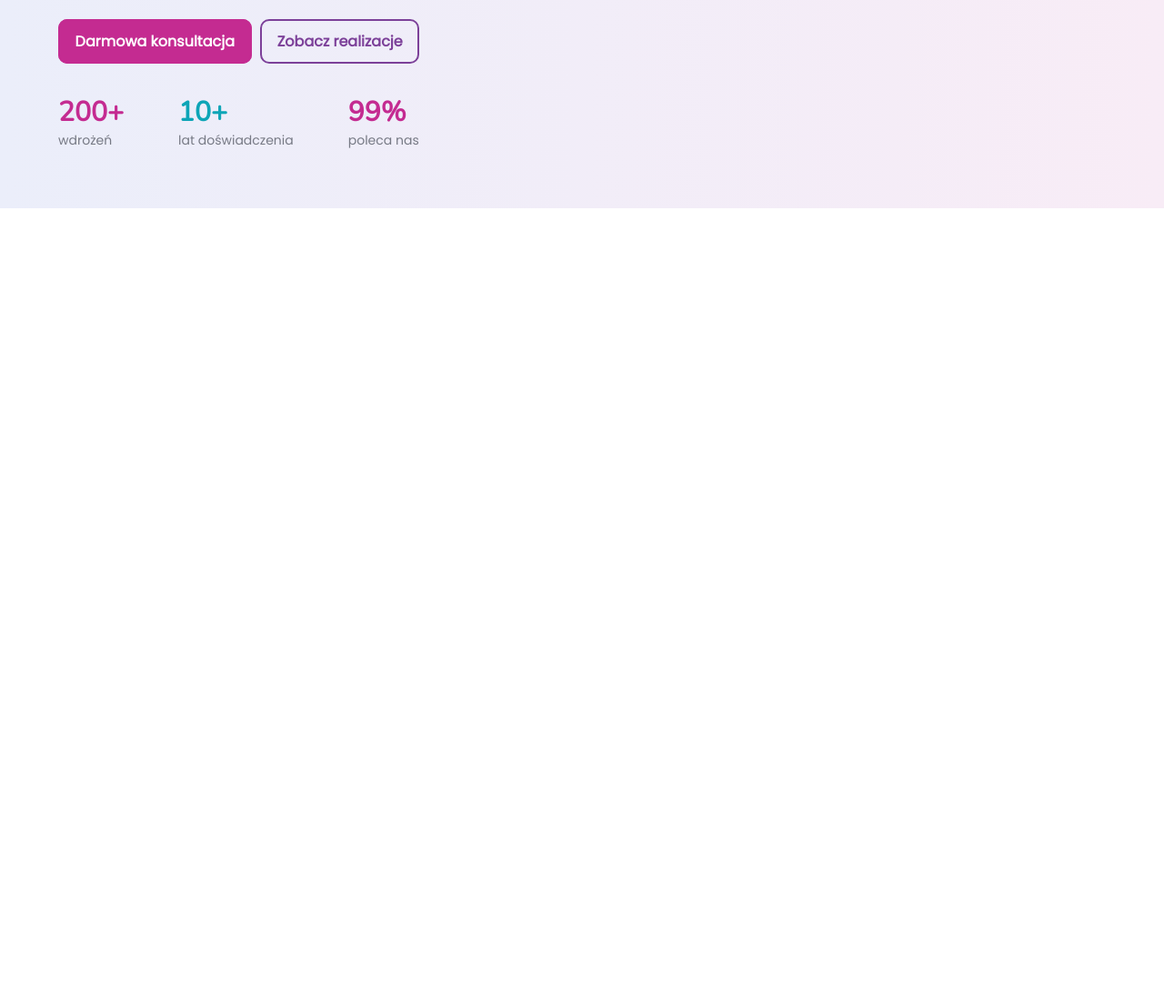
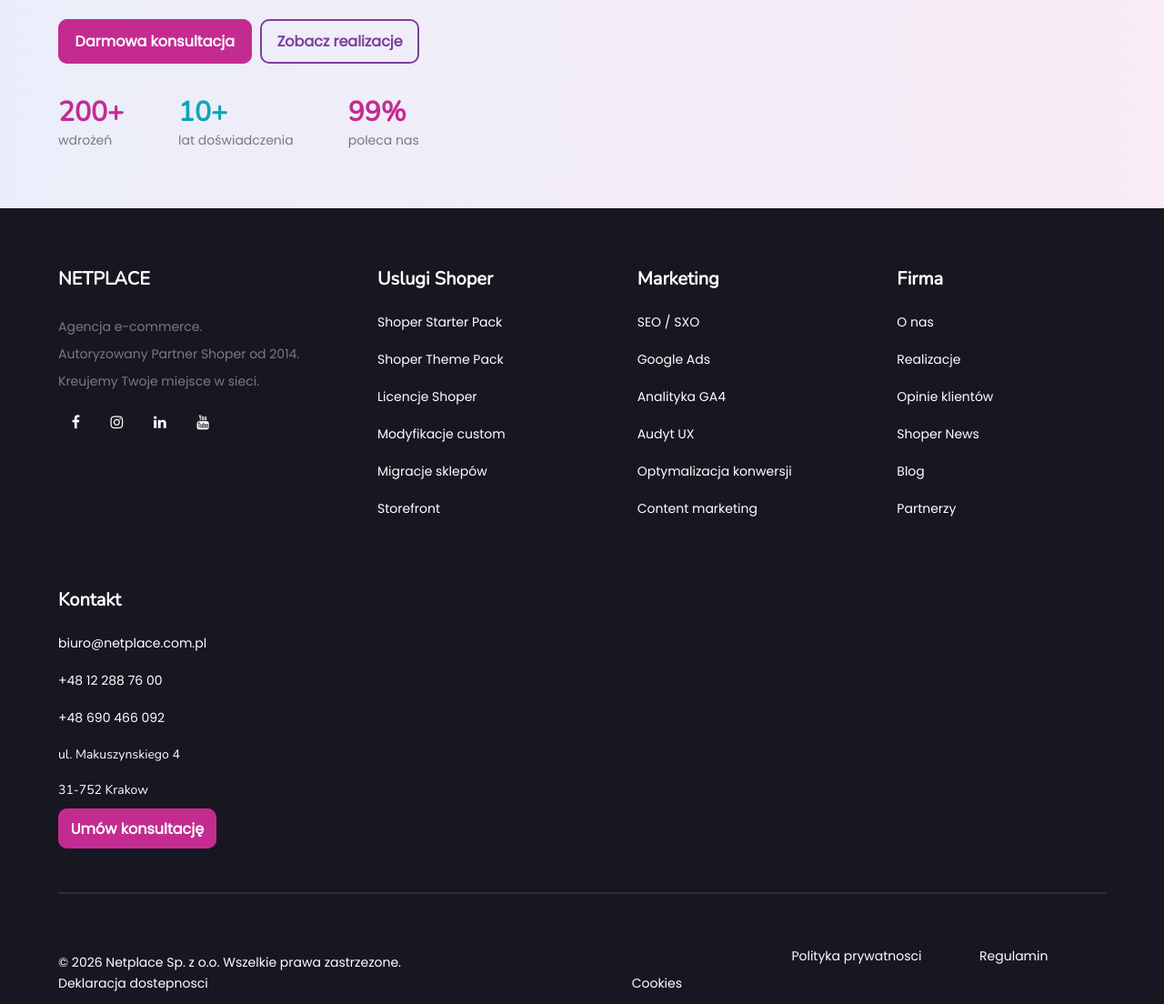
Before and after one commit to meli086/netProject, a plain HTML site: page indexMain.html in a window 1280 px wide. Shown: the part 844-1948 px from the top of the page at 91% size. Before the commit the page ends 1073 px from the top, so only its background shows below. Drawn offline with nearby package versions, Linux system fonts and the light colour scheme.

Commit message:
footer done

```diff
--- a/indexMain.html
+++ b/indexMain.html
@@ -5,6 +5,7 @@
     <meta name="viewport" content="width=device-width, initial-scale=1.0">
     <title>HOME - NETPLACE</title>
     <link rel="stylesheet" href="style.css">
+    <link rel="stylesheet" href="https://cdnjs.cloudflare.com/ajax/libs/font-awesome/4.7.0/css/font-awesome.min.css">
     <link href='https://fonts.googleapis.com/css?family=Nunito' rel='stylesheet'>
     <link href='https://fonts.googleapis.com/css?family=Poppins' rel='stylesheet'>
 </head>
@@ -86,6 +87,91 @@
                 <img src="images/heroVisual.png" alt="hero visual" id="heroVisual">
             </div>
         </div>
+
+        <div class="issues">
+
+        </div>
     </main>
+
+    <footer class="bigFooter">
+        <section class="footMain">
+            <div class="footContent">
+                <h3>NETPLACE</h3>
+                <p class="smallerText14">
+                    Agencja e-commerce.
+                    <br>
+                    Autoryzowany Partner Shoper od 2014.
+                    <br>
+                    Kreujemy Twoje miejsce w sieci.
+                </p>
+                <br>
+                <div class="icons">
+                        <a href="" class="fa fa-facebook"></a>
+                        <a href="" class="fa fa-instagram"></a>
+                        <a href="" class="fa fa-linkedin"></a>
+                        <a href="" class="fa fa-youtube"></a>
+                </div>
+            </div>
+
+            <div class="footContent">
+                <h4>Uslugi Shoper</h4>
+                <li><a href="">Shoper Starter Pack</a></li>
+                <li><a href="">Shoper Theme Pack</a></li>
+                <li><a href="">Licencje Shoper</a></li>
+                <li><a href="">Modyfikacje custom</a></li>
+                <li><a href="">Migracje sklepów</a></li>
+                <li><a href="">Storefront</a></li>
+            </div>
+
+            <div class="footContent">
+                <h4>Marketing</h4>
+                <li><a href="">SEO / SXO</a></li>
+                <li><a href="">Google Ads</a></li>
+                <li><a href="">Analityka GA4</a></li>
+                <li><a href="">Audyt UX</a></li>
+                <li><a href="">Optymalizacja konwersji</a></li>
+                <li><a href="">Content marketing</a></li>
+            </div>
+
+            <div class="footContent">
+                <h4>Firma</h4>
+                <li><a href="">O nas</a></li>
+                <li><a href="">Realizacje</a></li>
+                <li><a href="">Opinie klientów</a></li>
+                <li><a href="">Shoper News</a></li>
+                <li><a href="">Blog</a></li>
+                <li><a href="">Partnerzy</a></li>
+            </div>
+
+            <div class="footContent">
+                <h4>Kontakt</h4>
+                <li><a href="">biuro@netplace.com.pl</a></li>
+                <li><a href="">+48 12 288 76 00</a></li>
+                <li><a href="">+48 690 466 092</a></li>
+                <li>ul. Makuszynskiego 4</li>
+                <li>31-752 Krakow</li>
+                <a href="" class="btnThingFoot">Umów konsultację</a>
+            </div>
+        </section>
+        <hr class="footLine">
+        <section class="footLower">
+            <p id="reserved">
+                <span class="smallP">© 2026 Netplace Sp. z o.o. Wszelkie prawa zastrzezone.</span>
+            </p>
+            <a href="" class="smallLink">
+                <p class="smallP">Polityka prywatnosci</p>
+            </a>
+            <a href="" class="smallLink">
+                <p class="smallP">Regulamin</p>
+            </a>
+            <a href="" class="smallLink">
+                <p class="smallP">Deklaracja dostepnosci</p>
+            </a>
+            <a href="" class="smallLink">
+                <p class="smallP">Cookies</p>
+            </a>
+        </section>
+    </footer>
+
 </body>
 </html>
--- a/style.css
+++ b/style.css
@@ -440,3 +440,70 @@
 #heroVisual {
     width: 85%;
 }
+.bigFooter {
+    background-color: #171721;
+    padding-top: 5%;
+    padding-left: 5%;
+    padding-right: 5%;
+    padding-bottom: 1%;
+}
+.footMain {
+    background-color: #171721;
+    font-family: 'Nunito';
+    color: white;
+    display: grid;
+    grid-template-columns: repeat(auto-fit, minmax(200px, auto));
+    gap: 3.5rem;
+    margin-bottom: 5%;
+}
+.fa {
+    margin: 5%;
+}
+.footContent h4, .footContent h3 {
+    margin-bottom: 1.5rem;
+}
+.footContent h4 {
+    font-size: 20px;
+}
+.footContent li {
+    list-style-type: none;
+    margin-bottom: 20px;
+    font-size: 14px;
+}
+.footContent li a {
+    font-weight: 500;
+}
+.footContent p {
+    line-height: 30px;
+    margin-bottom: -5%;
+}
+.btnThingFoot {
+    border: #c42b91 2px solid;
+    color: white;
+    background-color: #c42b91;
+    border-radius: 10px;
+    width: max-content;
+    padding: 3% 4%;
+}
+.footLower {
+    margin-top: 5%;
+    background-color: #171721;
+    font-family: 'Nunito';
+    color: white;
+    display: flex;
+    flex-wrap: wrap;
+}
+hr.footLine {
+    border: 1px solid rgba(255, 255, 255, 0.1);
+}
+.footLower li {
+    list-style-type: none;
+}
+#reserved {
+    flex: 0 0 50%;
+    margin-right: 20%
+}
+.smallLink {
+    font-weight: normal;
+    flex: auto;
+}
```
